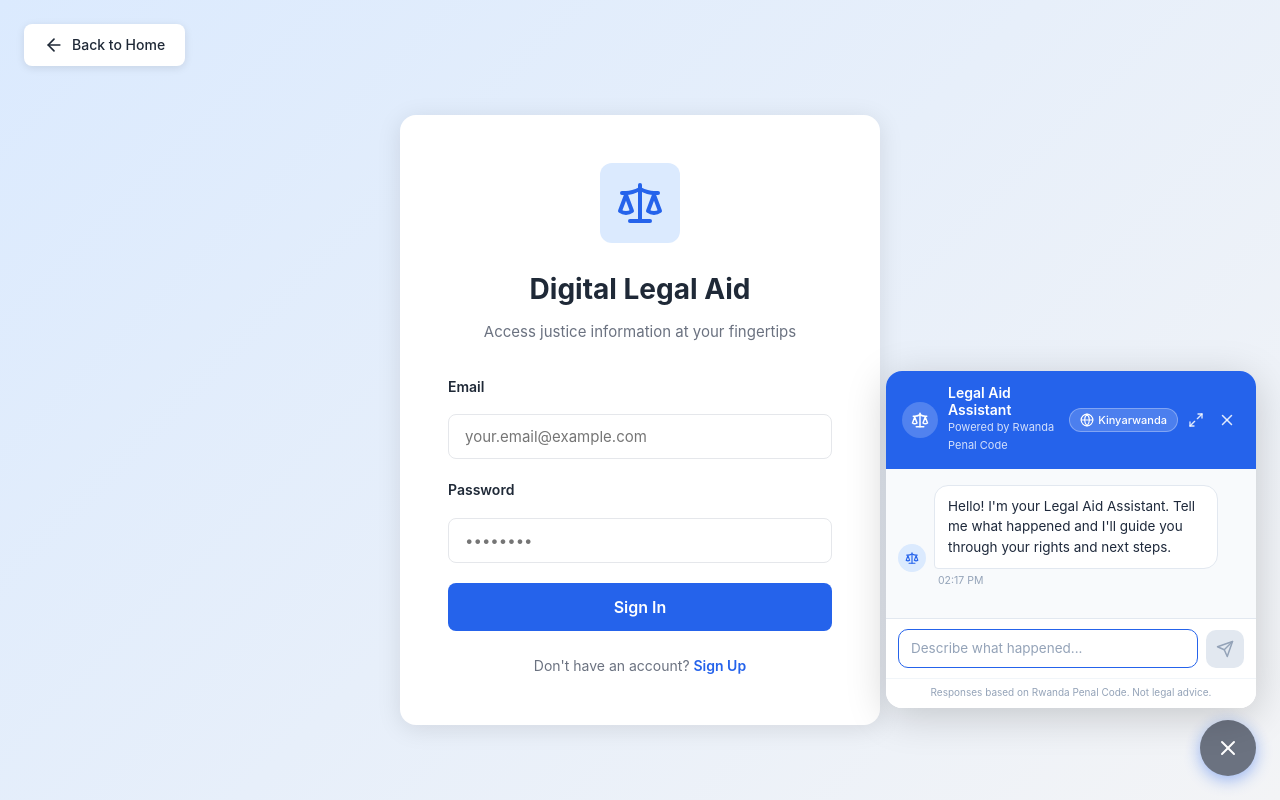
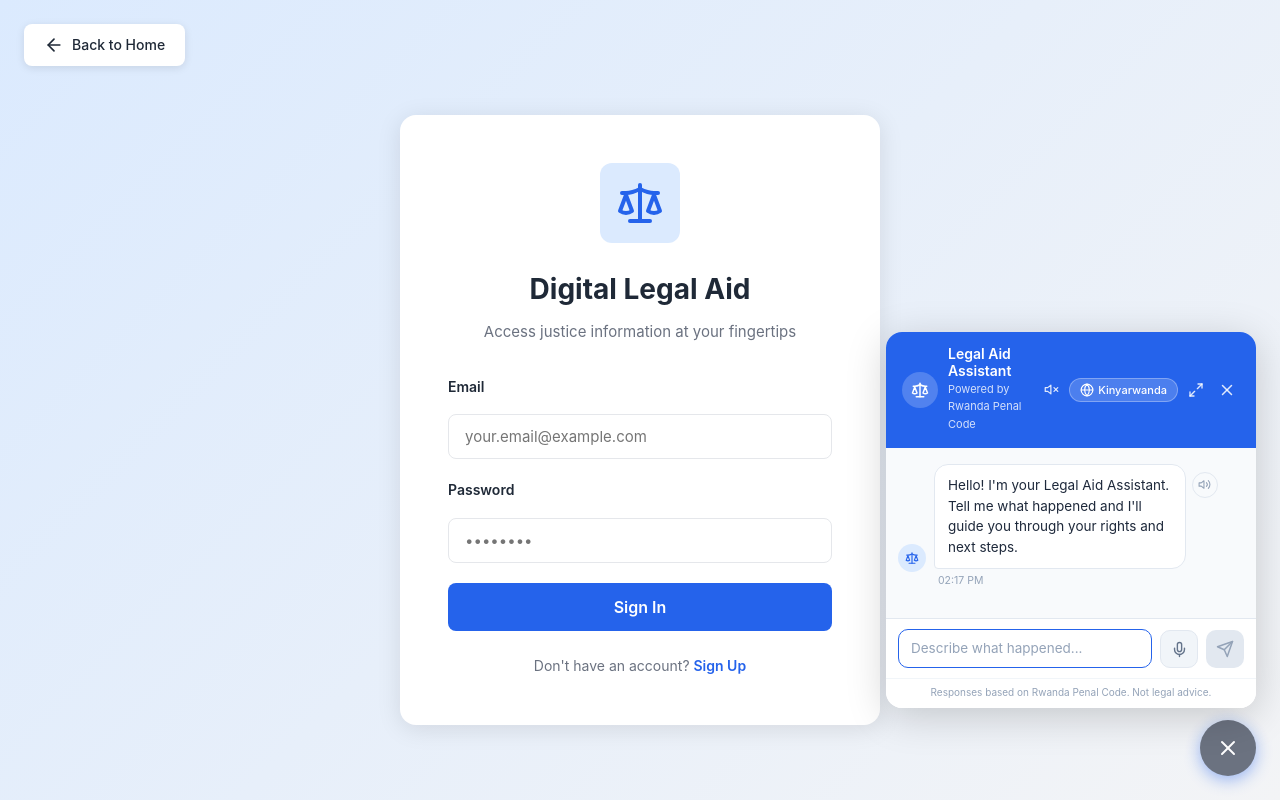
Before and after one commit to Mpatrick12/Digital-Legal-Aid, a React (Vite) app in the folder frontend/: page /signin in a window 1280 px wide. Both pictures are taken after a click on the button "Open Legal Aid Chat". Built offline with nearby package versions, Linux system fonts and the light colour scheme.

Commit message:
feat: add voice input (Web Speech API) + voice output (SpeechSynthesis) to ChatWidget

```diff
--- a/frontend/src/components/ChatWidget.css
+++ b/frontend/src/components/ChatWidget.css
@@ -397,13 +397,19 @@
 /* ── Input Area ───────────────────────────────────────────────────────────── */
 
 .chat-input-area {
-  display: flex;
-  align-items: flex-end;
-  gap: 8px;
   padding: 10px 12px;
   background: #fff;
   border-top: 1px solid #e2e8f0;
   flex-shrink: 0;
+  display: flex;
+  flex-direction: column;
+  gap: 6px;
+}
+
+.chat-input-row {
+  display: flex;
+  align-items: flex-end;
+  gap: 8px;
 }
 
 .chat-input {
@@ -474,6 +480,133 @@
   border-top: 1px solid #f1f5f9;
 }
 
+/* ── Voice: Auto-speak toggle (header) ────────────────────────────────────── */
+
+.chat-autospeak-btn {
+  position: relative;
+}
+
+.chat-autospeak-btn--on {
+  color: #fbbf24 !important;
+  background: rgba(251, 191, 36, 0.18) !important;
+  border-radius: 6px;
+}
+
+/* ── Voice: Message bubble row (bubble + speak button) ────────────────────── */
+
+.chat-message__bubble-row {
+  display: flex;
+  align-items: flex-start;
+  gap: 6px;
+}
+
+/* ── Voice: Speaker button on AI messages ─────────────────────────────────── */
+
+.chat-speak-btn {
+  flex-shrink: 0;
+  margin-top: 8px;
+  width: 26px;
+  height: 26px;
+  border-radius: 50%;
+  border: 1px solid #e2e8f0;
+  background: #f8fafc;
+  color: #94a3b8;
+  cursor: pointer;
+  display: flex;
+  align-items: center;
+  justify-content: center;
+  transition: background 0.15s, color 0.15s, border-color 0.15s;
+  padding: 0;
+}
+
+.chat-speak-btn:hover {
+  background: #dbeafe;
+  color: #2563eb;
+  border-color: #bfdbfe;
+}
+
+.chat-speak-btn--active {
+  background: #dbeafe;
+  color: #2563eb;
+  border-color: #2563eb;
+  animation: chatPulseSpeak 1.4s ease-in-out infinite;
+}
+
+@keyframes chatPulseSpeak {
+  0%, 100% { box-shadow: 0 0 0 0 rgba(37, 99, 235, 0.35); }
+  50%       { box-shadow: 0 0 0 6px rgba(37, 99, 235, 0); }
+}
+
+/* ── Voice: Mic button ────────────────────────────────────────────────────── */
+
+.chat-mic-btn {
+  width: 38px;
+  height: 38px;
+  border-radius: 10px;
+  background: #f1f5f9;
+  color: #64748b;
+  border: 1px solid #e2e8f0;
+  cursor: pointer;
+  display: flex;
+  align-items: center;
+  justify-content: center;
+  transition: background 0.15s, color 0.15s, box-shadow 0.15s;
+  flex-shrink: 0;
+  padding: 0;
+}
+
+.chat-mic-btn:hover:not(:disabled) {
+  background: #dbeafe;
+  color: #2563eb;
+  border-color: #bfdbfe;
+}
+
+.chat-mic-btn:disabled {
+  opacity: 0.45;
+  cursor: not-allowed;
+}
+
+.chat-mic-btn--listening {
+  background: #fee2e2;
+  color: #dc2626;
+  border-color: #fca5a5;
+  animation: chatMicPulse 1s ease-in-out infinite;
+}
+
+@keyframes chatMicPulse {
+  0%, 100% { box-shadow: 0 0 0 0 rgba(220, 38, 38, 0.4); }
+  50%       { box-shadow: 0 0 0 8px rgba(220, 38, 38, 0); }
+}
+
+/* ── Voice: Listening indicator above input ───────────────────────────────── */
+
+.chat-listening {
+  display: flex;
+  align-items: center;
+  gap: 8px;
+  padding: 5px 10px;
+  background: #fee2e2;
+  border: 1px solid #fca5a5;
+  border-radius: 8px;
+  font-size: 12px;
+  font-weight: 500;
+  color: #dc2626;
+}
+
+.chat-listening__dot {
+  width: 8px;
+  height: 8px;
+  border-radius: 50%;
+  background: #dc2626;
+  flex-shrink: 0;
+  animation: chatListenBlink 0.9s ease-in-out infinite;
+}
+
+@keyframes chatListenBlink {
+  0%, 100% { opacity: 1; transform: scale(1); }
+  50%       { opacity: 0.3; transform: scale(0.75); }
+}
+
 /* ── Mobile Responsive ────────────────────────────────────────────────────── */
 
 @media (max-width: 480px) {
--- a/frontend/src/components/ChatWidget.jsx
+++ b/frontend/src/components/ChatWidget.jsx
@@ -1,6 +1,6 @@
-import { useState, useEffect, useRef } from 'react'
+import { useState, useEffect, useRef, useCallback } from 'react'
 import axios from 'axios'
-import { MessageCircle, X, Send, Globe, ChevronDown, Scale, Maximize2, Minimize2 } from 'lucide-react'
+import { MessageCircle, X, Send, Globe, ChevronDown, Scale, Maximize2, Minimize2, Mic, MicOff, Volume2, VolumeX } from 'lucide-react'
 import { getApiUrl } from '../config'
 import './ChatWidget.css'
 
@@ -19,7 +19,13 @@ const LANG_LABELS = {
   rw: { toggle: 'English', current: 'Kinyarwanda' }
 }
 
-const SOURCE_LABEL = { en: 'Legal Sources', rw: 'Inkomoko y\'Amategeko' }
+const VOICE_LABELS = {
+  en: { autoSpeak: 'Auto-speak', listening: 'Listening…', micTitle: 'Speak your message', speakTitle: 'Read aloud', stopTitle: 'Stop speaking' },
+  rw: { autoSpeak: 'Vuga igisubizo', listening: 'Ntega inzebe…', micTitle: 'Vuga ubutumwa bwawe', speakTitle: 'Soma mu ijwi', stopTitle: 'Hagarika' }
+}
+
+// Languages supported by Web Speech API for our two languages
+const SPEECH_LANG = { en: 'en-US', rw: 'rw-RW' }
 
 export default function ChatWidget({ language: externalLanguage = 'en' }) {
   const [isOpen, setIsOpen] = useState(false)
@@ -31,8 +37,81 @@ export default function ChatWidget({ language: externalLanguage = 'en' }) {
   const [sessionId, setSessionId] = useState(null)
   const [hasUnread, setHasUnread] = useState(false)
 
+  // Voice states
+  const [isListening, setIsListening] = useState(false)
+  const [autoSpeak, setAutoSpeak] = useState(false)
+  const [speakingId, setSpeakingId] = useState(null)   // id of message currently being spoken
+
   const messagesEndRef = useRef(null)
   const inputRef = useRef(null)
+  const recognitionRef = useRef(null)   // holds SpeechRecognition instance
+
+  // ── Voice Output ────────────────────────────────────────────────────────────
+  const speakText = useCallback((text, msgId) => {
+    if (!window.speechSynthesis) return
+    // Cancel any currently playing speech first
+    window.speechSynthesis.cancel()
+    const utterance = new SpeechSynthesisUtterance(text)
+    utterance.lang = SPEECH_LANG[language] || 'en-US'
+    utterance.rate = 0.9
+    utterance.pitch = 1
+    utterance.onstart  = () => setSpeakingId(msgId)
+    utterance.onend    = () => setSpeakingId(null)
+    utterance.onerror  = () => setSpeakingId(null)
+    window.speechSynthesis.speak(utterance)
+  }, [language])
+
+  const stopSpeaking = useCallback(() => {
+    window.speechSynthesis?.cancel()
+    setSpeakingId(null)
+  }, [])
+
+  // Stop speaking when chat is closed
+  useEffect(() => {
+    if (!isOpen) stopSpeaking()
+  }, [isOpen, stopSpeaking])
+
+  // ── Voice Input ─────────────────────────────────────────────────────────────
+  const startListening = useCallback(() => {
+    const SpeechRecognition = window.SpeechRecognition || window.webkitSpeechRecognition
+    if (!SpeechRecognition) {
+      alert('Voice input is not supported in this browser. Please use Chrome or Edge.')
+      return
+    }
+    // Stop any ongoing recognition first
+    if (recognitionRef.current) {
+      recognitionRef.current.abort()
+    }
+    const recognition = new SpeechRecognition()
+    recognition.lang = SPEECH_LANG[language] || 'en-US'
+    recognition.interimResults = false
+    recognition.maxAlternatives = 1
+    recognition.continuous = false
+
+    recognition.onstart = () => setIsListening(true)
+
+    recognition.onresult = (event) => {
+      const transcript = event.results[0][0].transcript
+      setIsListening(false)
+      // Put text in input and auto-send
+      sendVoiceMessage(transcript)
+    }
+
+    recognition.onerror = (event) => {
+      console.error('Speech recognition error:', event.error)
+      setIsListening(false)
+    }
+
+    recognition.onend = () => setIsListening(false)
+
+    recognitionRef.current = recognition
+    recognition.start()
+  }, [language]) // eslint-disable-line react-hooks/exhaustive-deps
+
+  const stopListening = useCallback(() => {
+    recognitionRef.current?.stop()
+    setIsListening(false)
+  }, [])
 
   // Sync language from parent context
   useEffect(() => {
@@ -79,7 +158,11 @@ export default function ChatWidget({ language: externalLanguage = 'en' }) {
   const sendMessage = async () => {
     const trimmed = input.trim()
     if (!trimmed || isTyping) return
+    await dispatchMessage(trimmed)
+  }
 
+  // Shared send logic used by both text input and voice
+  const dispatchMessage = async (trimmed) => {
     const userMessage = {
       id: Date.now(),
       role: 'user',
@@ -128,6 +211,11 @@ export default function ChatWidget({ language: externalLanguage = 'en' }) {
       }
 
       setMessages(prev => [...prev, assistantMessage])
+
+      // Auto-speak AI response if toggle is on
+      if (autoSpeak) {
+        speakText(data.data.response, assistantMessage.id)
+      }
     } catch (err) {
       const errorMsg = {
         id: Date.now() + 1,
@@ -143,6 +231,12 @@ export default function ChatWidget({ language: externalLanguage = 'en' }) {
     } finally {
       setIsTyping(false)
     }
+  }
+
+  // Called after voice recognition returns a transcript
+  const sendVoiceMessage = (transcript) => {
+    if (!transcript || isTyping) return
+    dispatchMessage(transcript)
   }
 
   const handleKeyDown = (e) => {
@@ -187,6 +281,15 @@ export default function ChatWidget({ language: externalLanguage = 'en' }) {
               </div>
             </div>
             <div className="chat-panel__header-right">
+              {/* Auto-speak toggle */}
+              <button
+                className={`chat-icon-btn chat-autospeak-btn ${autoSpeak ? 'chat-autospeak-btn--on' : ''}`}
+                onClick={() => { setAutoSpeak(p => !p); stopSpeaking() }}
+                title={VOICE_LABELS[language].autoSpeak}
+                aria-label={VOICE_LABELS[language].autoSpeak}
+              >
+                {autoSpeak ? <Volume2 size={15} /> : <VolumeX size={15} />}
+              </button>
               <button className="chat-lang-toggle" onClick={toggleLanguage} title="Switch Language">
                 <Globe size={14} />
                 <span>{LANG_LABELS[language].toggle}</span>
@@ -213,9 +316,22 @@ export default function ChatWidget({ language: externalLanguage = 'en' }) {
                   </div>
                 )}
                 <div className="chat-message__content">
+                  <div className="chat-message__bubble-row">
                     <div className="chat-message__bubble">
                       {/* Render message with basic markdown (bold, line breaks) */}
                       {formatMessageContent(msg.content)}
+                    </div>
+                    {/* Speaker button on assistant messages */}
+                    {msg.role === 'assistant' && (
+                      <button
+                        className={`chat-speak-btn ${speakingId === msg.id ? 'chat-speak-btn--active' : ''}`}
+                        onClick={() => speakingId === msg.id ? stopSpeaking() : speakText(msg.content, msg.id)}
+                        title={speakingId === msg.id ? VOICE_LABELS[language].stopTitle : VOICE_LABELS[language].speakTitle}
+                        aria-label={speakingId === msg.id ? VOICE_LABELS[language].stopTitle : VOICE_LABELS[language].speakTitle}
+                      >
+                        {speakingId === msg.id ? <VolumeX size={13} /> : <Volume2 size={13} />}
+                      </button>
+                    )}
                   </div>
 
                   {/* Source citations */}
@@ -270,17 +386,35 @@ export default function ChatWidget({ language: externalLanguage = 'en' }) {
 
           {/* Input */}
           <div className="chat-input-area">
+            {/* Listening indicator */}
+            {isListening && (
+              <div className="chat-listening">
+                <span className="chat-listening__dot" />
+                {VOICE_LABELS[language].listening}
+              </div>
+            )}
+            <div className="chat-input-row">
               <textarea
                 ref={inputRef}
                 className="chat-input"
                 value={input}
                 onChange={e => setInput(e.target.value)}
                 onKeyDown={handleKeyDown}
-              placeholder={PLACEHOLDERS[language]}
+                placeholder={isListening ? VOICE_LABELS[language].listening : PLACEHOLDERS[language]}
                 rows={1}
-              disabled={isTyping}
+                disabled={isTyping || isListening}
                 maxLength={500}
               />
+              {/* Mic button */}
+              <button
+                className={`chat-mic-btn ${isListening ? 'chat-mic-btn--listening' : ''}`}
+                onClick={isListening ? stopListening : startListening}
+                disabled={isTyping}
+                title={VOICE_LABELS[language].micTitle}
+                aria-label={VOICE_LABELS[language].micTitle}
+              >
+                {isListening ? <MicOff size={17} /> : <Mic size={17} />}
+              </button>
               <button
                 className={`chat-send-btn ${input.trim() && !isTyping ? 'chat-send-btn--active' : ''}`}
                 onClick={sendMessage}
@@ -289,6 +423,7 @@ export default function ChatWidget({ language: externalLanguage = 'en' }) {
               >
                 <Send size={18} />
               </button>
+            </div>
           </div>
           <div className="chat-footer">
             {language === 'en'
```
Lines whose indentation alone changed are shown as unchanged.
